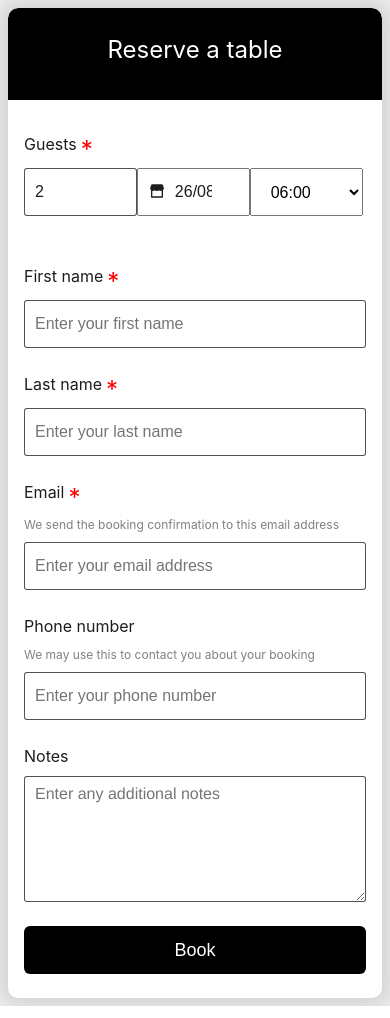
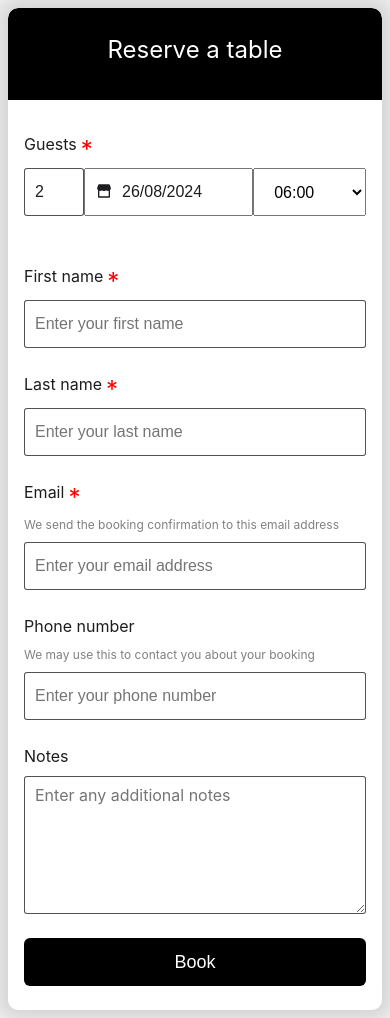
Before and after one commit to PMGH/rahui-widget-react, a React (Vite) app: page / in a window 390 px wide. Built offline with nearby package versions, Linux system fonts and the light colour scheme.

Commit message:
use variables and tweak form styles at mobile

```diff
--- a/src/components/form/form.scss
+++ b/src/components/form/form.scss
@@ -1,3 +1,5 @@
+@import "../../styling/variables.scss";
+
 :root {
   --default-font-color: #1d1d20;
   --default-background-color: white;
@@ -5,7 +7,7 @@
   --default-offset-background-color--hover: #1d1d20;
   --date-selected-background-color: var(--default-offset-background-color);
 
-  font-family: Inter, system-ui, Avenir, Helvetica, Arial, sans-serif;
+  font-family: $font-family;
   line-height: 1.5;
   font-weight: 400;
   font-synthesis: none;
@@ -89,10 +91,18 @@
       .form__field {
         margin-bottom: 0;
       }
-      .form__field,
+      .form__field {
+        width: 60px;
+        @media screen and (min-width: $tablet) {
+          width: 33%;
+        }
+      }
       .react-datepicker-wrapper,
       .time-select {
         width: 33%;
+      }
+      .react-datepicker-wrapper {
+        flex-grow: 1;
       }
       input,
       select {
@@ -140,7 +150,7 @@
         height: 48px;
       }
       textarea {
-        font-family: Helvetica, Arial, sans-serif;
+        font-family: $font-family;
       }
       label {
         margin-bottom: 8px;
--- /dev/null
+++ b/src/styling/variables.scss
@@ -0,0 +1,22 @@
+// BREAKPOINTS
+$tablet: 768px;
+$desktop: 1024px;
+
+// COLOURS
+$black: #1d1d20;
+$blue-50: #3f4c77;
+$blue-100: #202639;
+$green: #53917e;
+$grey-25: #dfdfe2;
+$grey-50: #6e6e87;
+$grey-100: #32323d;
+$orange: #dc6d04;
+$pink: #f34079;
+$red: #bb0a21;
+$teal: #437f97;
+$white: #f5f5f5;
+
+// TYPOGRAPHY
+$font-family: Inter, ui-sans-serif, system-ui, -apple-system, BlinkMacSystemFont,
+  Segoe UI, Roboto, Helvetica Neue, Arial, Noto Sans, sans-serif,
+  Apple Color Emoji, Segoe UI Emoji, Segoe UI Symbol, Noto Color Emoji;
```
